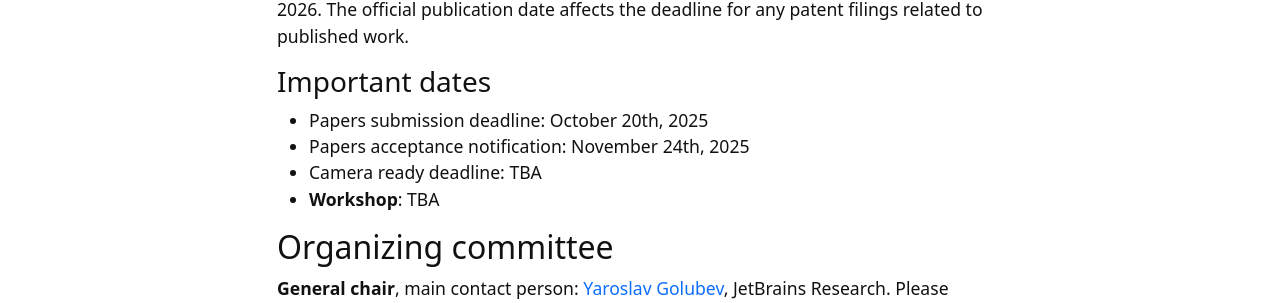
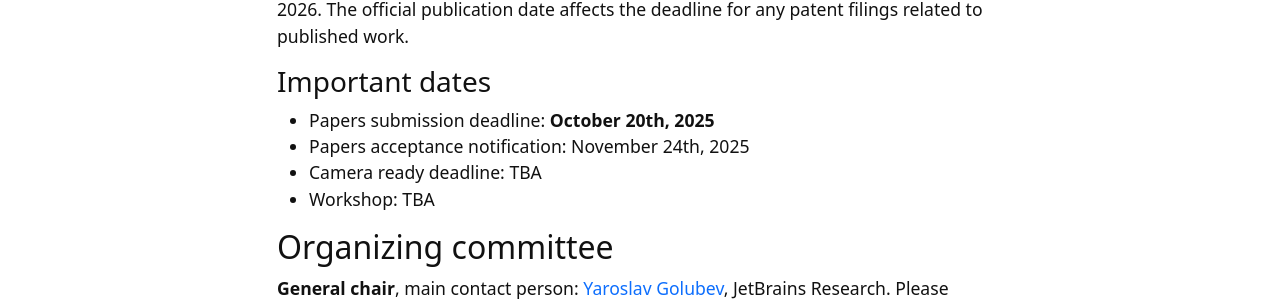
Before and after one commit to ide-workshop/ide-workshop.github.io, a Jekyll site: the page built from index.md, in a window 1280 px wide and 900 px high, scrolled down 3225 px. Shown: the part 152-455 px from the top of the window. Built offline with Jekyll 4.4.1, drawn with Linux system fonts in a browser that asks for light colours.

Commit message:
Small fix

```diff
--- a/index.md
+++ b/index.md
@@ -115,10 +115,10 @@ The official publication date affects the deadline for any patent filings relate
 
 ### Important dates
 
-* Papers submission deadline: October 20th, 2025
+* Papers submission deadline: **October 20th, 2025**
 * Papers acceptance notification:  November 24th, 2025
 * Camera ready deadline: TBA
-* **Workshop**: TBA
+* Workshop: TBA
 
 ## Organizing committee
 
```
